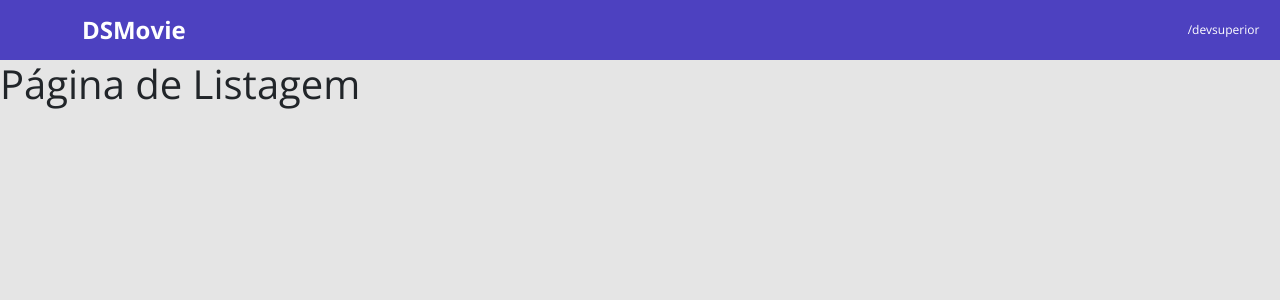
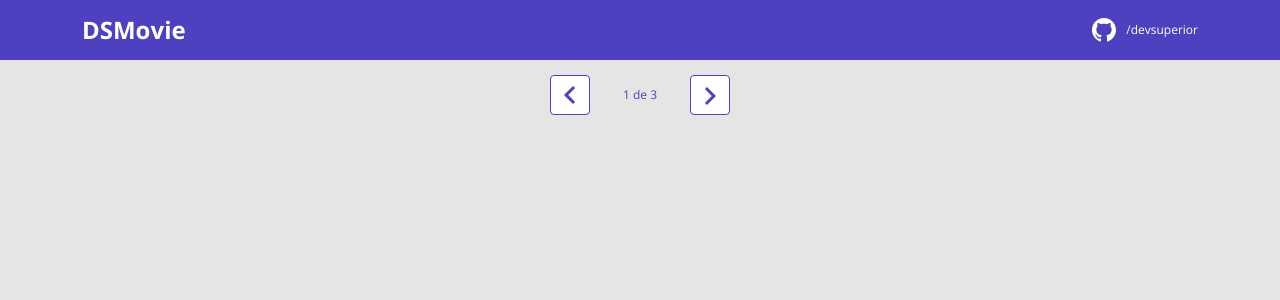
Before and after one commit to FabianaRSFF/dsmovie, a React (Create React App) app in the folder frontend/: page / in a window 1280 px wide. Shown: the top 300 px of the page. Built offline with nearby package versions, Linux system fonts and the light colour scheme; the HTML template or start-up script is replaced by a standard one.

Commit message:
Pagination layout

```diff
--- a/frontend/src/components/Navbar/index.tsx
+++ b/frontend/src/components/Navbar/index.tsx
@@ -7,9 +7,9 @@
             <nav className="container">
                 <div className="dsmovie-nav-content">
                     <h1>DSMovie</h1>
-                    <a href="https://github.com">
+                    <a href="https://github.com/FabianaRSFF">
                         <div className="dsmovie-contact-container">
-                            <GithubIcon/>
+                            <GithubIcon />
                             <p className="dsmovie-contact-link">/devsuperior</p>
                         </div>
                     </a>
--- /dev/null
+++ b/frontend/src/components/Pagination/index.tsx
@@ -0,0 +1,19 @@
+import {ReactComponent as Arrow} from 'assets/img/arrow.svg';
+import './styles.css'
+function Pagination() {
+
+    return (
+        <div className="dsmovie-pagination-container">
+            <div className="dsmovie-pagination-box">
+                <button className="dsmovie-pagination-button" disabled={false} >
+                    <Arrow />
+                </button>
+                <p>{`${1} de ${3}`}</p>
+                <button className="dsmovie-pagination-button" disabled={false} >
+                    <Arrow className="dsmovie-flip-horizontal" />
+                </button>
+            </div>
+        </div>
+    );
+}
+export default Pagination;
--- /dev/null
+++ b/frontend/src/components/Pagination/styles.css
@@ -0,0 +1,53 @@
+.dsmovie-pagination-container {
+    padding: 15px 0;
+    display: flex;
+    justify-content: center;
+    align-items: center;
+}
+
+.dsmovie-pagination-box {
+    width: 180px;
+    display: flex;
+    justify-content: space-between;
+    align-items: center;
+}
+
+.dsmovie-pagination-box form {
+    width: 100%;
+    display: flex;
+}
+
+.dsmovie-pagination-button {
+    width: 40px;
+    height: 40px;
+    border-radius: 4px;
+    background-color: #fff;
+    display: flex;
+    justify-content: center;
+    align-items: center;
+    border: 1px solid var(--color-primary);
+    cursor: pointer;
+}
+
+.dsmovie-pagination-button svg {
+    filter: brightness(0) saturate(100%) invert(26%) sepia(19%) saturate(7395%) hue-rotate(234deg) brightness(89%) contrast(92%);
+}
+
+.dsmovie-pagination-button:disabled {
+    border: 1px solid #c2c2c2;
+    cursor: unset;
+}
+
+.dsmovie-pagination-button:disabled svg {
+    filter: none;
+}
+
+.dsmovie-pagination-container p {
+    margin: 0;
+    font-size: 12px;
+    color: var(--color-primary);
+}
+
+.dsmovie-flip-horizontal {
+    transform: rotate(180deg);
+}
--- a/frontend/src/pages/Listing/index.tsx
+++ b/frontend/src/pages/Listing/index.tsx
@@ -1,10 +1,11 @@
+import Pagination from "components/Pagination";
 
 
 
 function Listing() {
 
     return(
-        <h1>Página de Listagem</h1>
+        <Pagination/>
     );
 }
 
```
Also changed, not shown: frontend/src/assets/img/arrow.svg (added), frontend/src/assets/img/github.svg.
